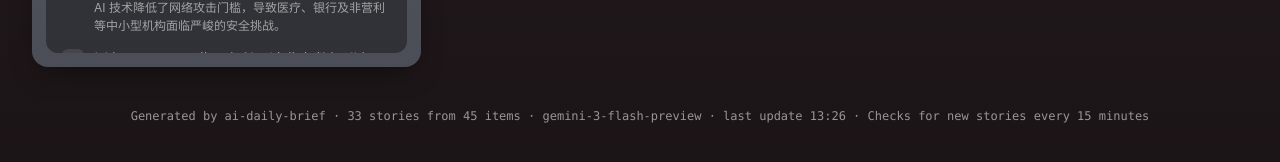
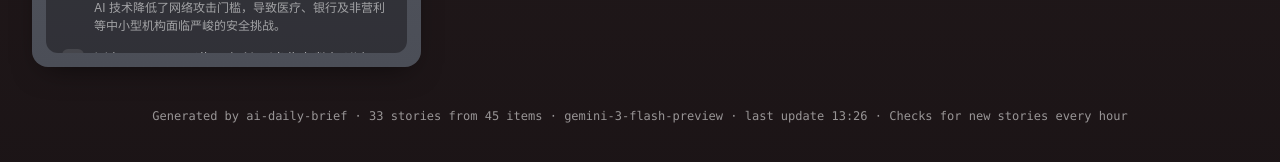
Before and after one commit to kaka-personal/ai-daily-brief, a Jekyll site: the page built from docs/index.md, in a window 1280 px wide and 900 px high, scrolled down 860 px. Shown: the part 734-896 px from the top of the window. Built offline with Jekyll 4.4.1, drawn with Linux system fonts in a browser that asks for light colours; our own code applies the rules of GitHub Pages for plain Markdown files.

Commit message:
feat: run the chain about once an hour
Co-Authored-By: Claude Opus 5.5 <noreply@anthropic.com>

```diff
--- a/docs/_layouts/default.html
+++ b/docs/_layouts/default.html
@@ -35,7 +35,7 @@
     {{ content }}
   </main>
 
-  <footer class="footer" id="footer">Checks for new stories every 15 minutes · GitHub Actions + Pages</footer>
+  <footer class="footer" id="footer">Checks for new stories every hour · GitHub Actions + Pages</footer>
 
   <dialog class="modal" id="modal">
     <article class="modal-box">
@@ -156,7 +156,7 @@
           card.appendChild(panel);
           board.appendChild(card);
         });
-        document.getElementById("footer").textContent = brief.footer + " · Checks for new stories every 15 minutes";
+        document.getElementById("footer").textContent = brief.footer + " · Checks for new stories every hour";
         board.classList.add("ready");
       }
 
```
Also changed, not shown: .github/workflows/daily-brief.yml, README.md.
